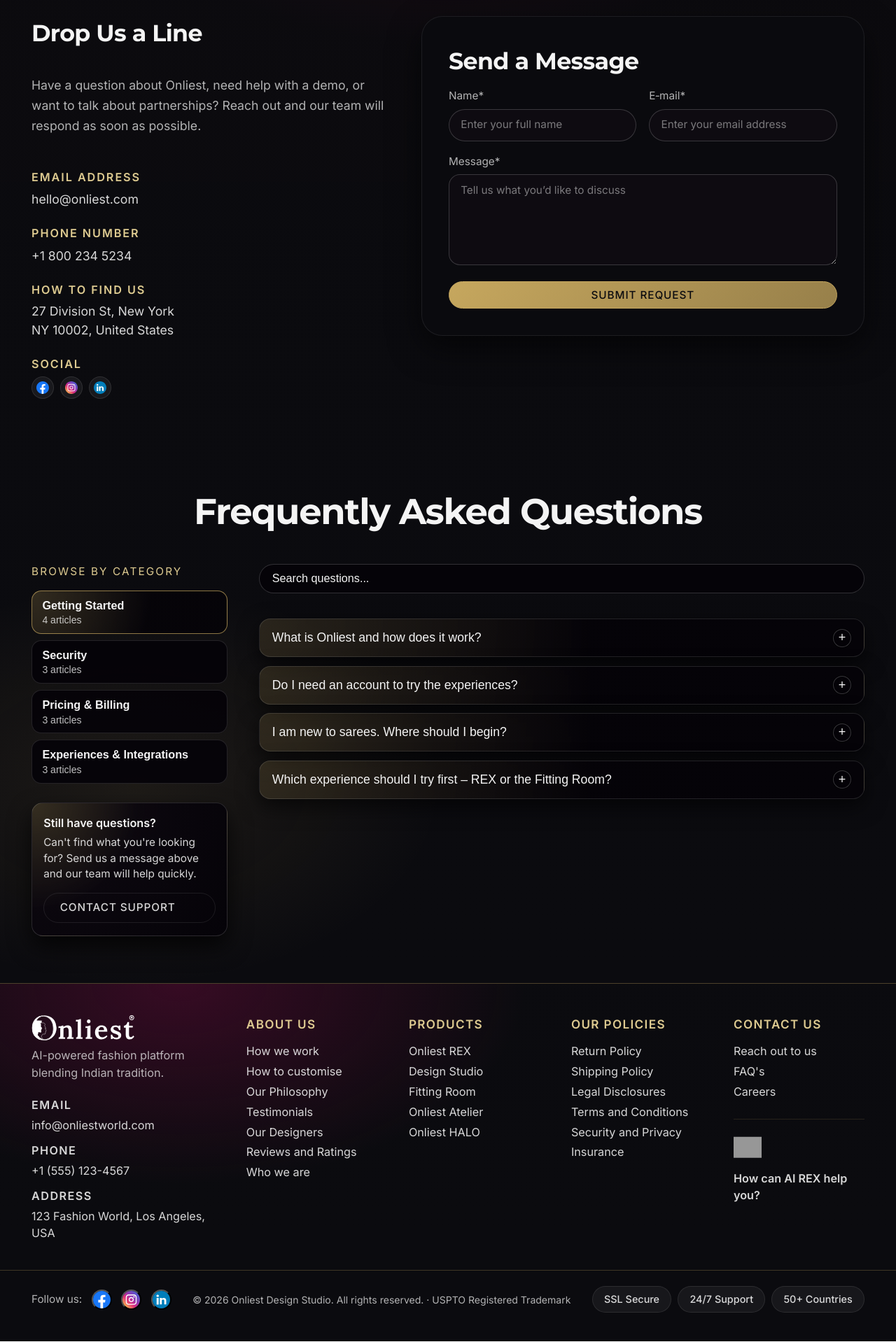
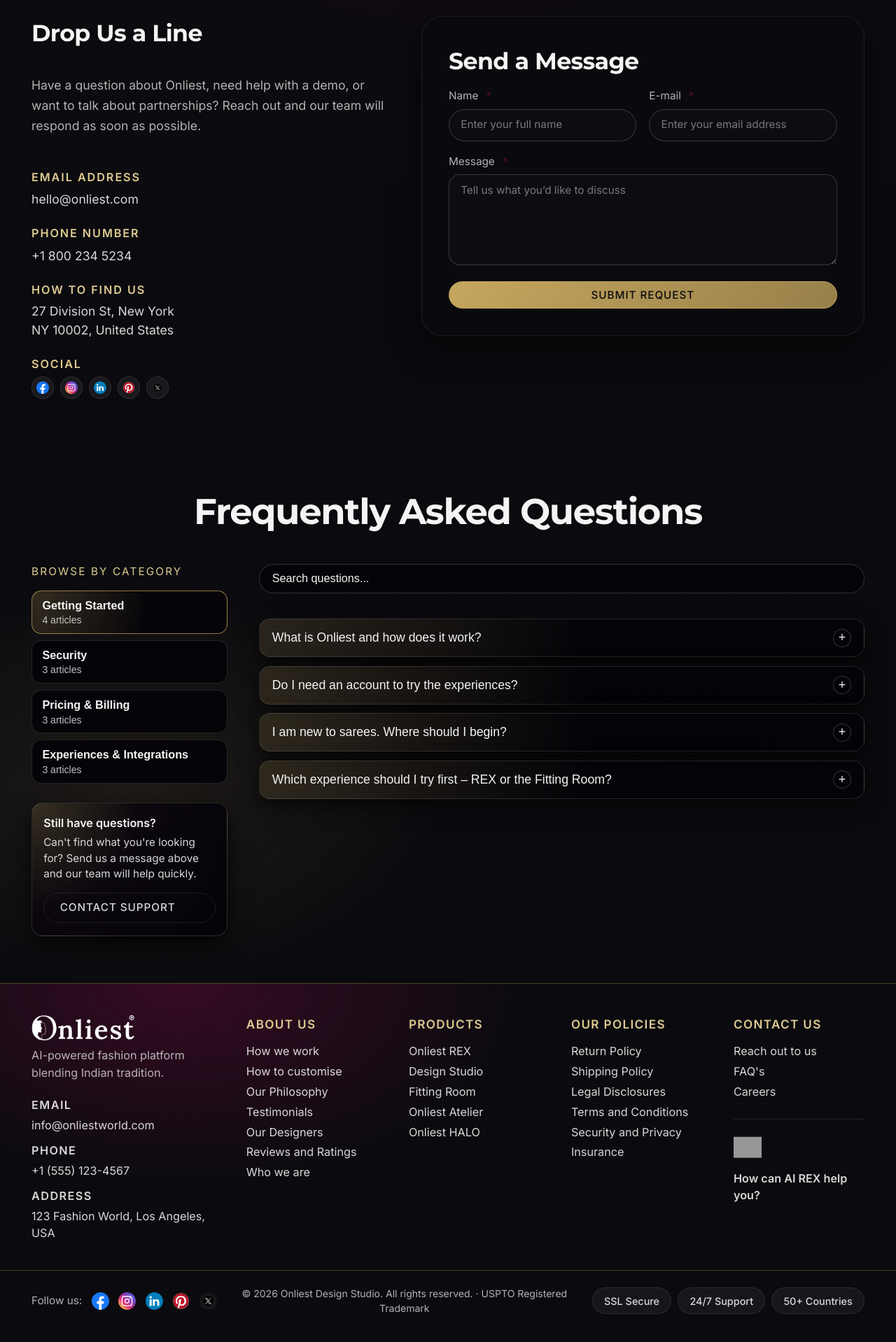
Before and after one commit to OnliestSivendraKumar/Website, a React (Vite) app: page /contact in a window 1280 px wide. Shown: the part 540-2458 px from the top of the page at 70% size. Built offline with nearby package versions, Linux system fonts and the light colour scheme; grey boxes are pictures that could not be loaded; a web font is replaced by a local one.

Commit message:
Social media Icons and changes in footer has been updated

```diff
--- a/src/components/Footer.jsx
+++ b/src/components/Footer.jsx
@@ -72,15 +72,21 @@
       <div className="rex-footer-bottom">
         <div className="rex-footer-social">
           <span>Follow us:</span>
-          <button type="button" aria-label="Onliest on Facebook">
+          <a href="https://www.facebook.com/profile.php?id=100088638623747" target="_blank" rel="noopener noreferrer" aria-label="Onliest on Facebook">
             <img src="/fb.svg" alt="" className="rex-footer-social-icon" />
-          </button>
-          <button type="button" aria-label="Onliest on Instagram">
+          </a>
+          <a href="https://www.instagram.com/onliestworld/" target="_blank" rel="noopener noreferrer" aria-label="Onliest on Instagram">
             <img src="/insta.svg" alt="" className="rex-footer-social-icon" />
-          </button>
-          <button type="button" aria-label="Onliest on LinkedIn">
+          </a>
+          <a href="https://www.linkedin.com/in/onliestworld/" target="_blank" rel="noopener noreferrer" aria-label="Onliest on LinkedIn">
             <img src="/in.svg" alt="" className="rex-footer-social-icon" />
-          </button>
+          </a>
+          <a href="https://in.pinterest.com/onliestworldpmo" target="_blank" rel="noopener noreferrer" aria-label="Onliest on Pinterest">
+            <img src="/pinterest.svg" alt="" className="rex-footer-social-icon" />
+          </a>
+          <a href="https://x.com/OnliestWorld" target="_blank" rel="noopener noreferrer" aria-label="Onliest on Twitter">
+            <img src="/twitter.svg" alt="" className="rex-footer-social-icon" />
+          </a>
         </div>
 
         <div className="rex-footer-copy">
--- a/src/pages/PageContact.jsx
+++ b/src/pages/PageContact.jsx
@@ -120,14 +120,20 @@
                   <div className="rex-page-contact-row">
                     <h3>Social</h3>
                     <div className="rex-page-contact-social">
-                      <a href="#" aria-label="Visit Onliest on Facebook">
+                      <a href="https://www.facebook.com/profile.php?id=100088638623747" target="_blank" rel="noopener noreferrer" aria-label="Visit Onliest on Facebook">
                         <img src="/fb.svg" alt="" className="rex-page-contact-social-icon" />
                       </a>
-                      <a href="#" aria-label="Visit Onliest on Instagram">
+                      <a href="https://www.instagram.com/onliestworld/" target="_blank" rel="noopener noreferrer" aria-label="Visit Onliest on Instagram">
                         <img src="/insta.svg" alt="" className="rex-page-contact-social-icon" />
                       </a>
-                      <a href="#" aria-label="Visit Onliest on LinkedIn">
+                      <a href="https://www.linkedin.com/in/onliestworld/" target="_blank" rel="noopener noreferrer" aria-label="Visit Onliest on LinkedIn">
                         <img src="/in.svg" alt="" className="rex-page-contact-social-icon" />
+                      </a>
+                      <a href="https://in.pinterest.com/onliestworldpmo" target="_blank" rel="noopener noreferrer" aria-label="Visit Onliest on Pinterest">
+                        <img src="/pinterest.svg" alt="" className="rex-page-contact-social-icon" />
+                      </a>
+                      <a href="https://x.com/OnliestWorld" target="_blank" rel="noopener noreferrer" aria-label="Visit Onliest on Twitter">
+                        <img src="/twitter.svg" alt="" className="rex-page-contact-social-icon" />
                       </a>
                     </div>
                   </div>
@@ -139,7 +145,9 @@
                 <form className="rex-page-contact-form" onSubmit={handleSubmit}>
                   <div className="rex-page-contact-row-inline">
                     <label>
-                      <span>Name*</span>
+                      <span>
+                        Name <span className="rex-required-star">*</span>
+                      </span>
                       <input
                         type="text"
                         name="name"
@@ -148,7 +156,9 @@
                       />
                     </label>
                     <label>
-                      <span>E‑mail*</span>
+                      <span>
+                        E-mail <span className="rex-required-star">*</span>
+                      </span>
                       <input
                         type="email"
                         name="email"
@@ -158,7 +168,9 @@
                     </label>
                   </div>
                   <label>
-                    <span>Message*</span>
+                    <span>
+                      Message <span className="rex-required-star">*</span>
+                    </span>
                     <textarea
                       name="message"
                       rows="4"
```
Also changed, not shown: public/pinterest.svg (added), public/twitter.svg (added), src/oasis-rex.css.
